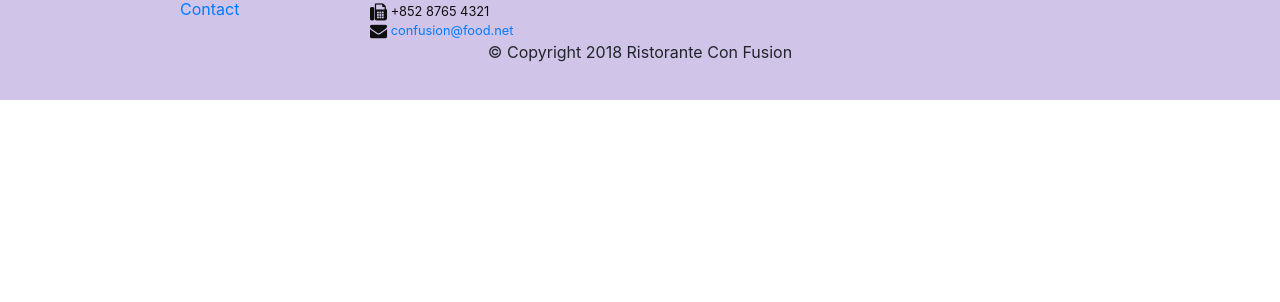
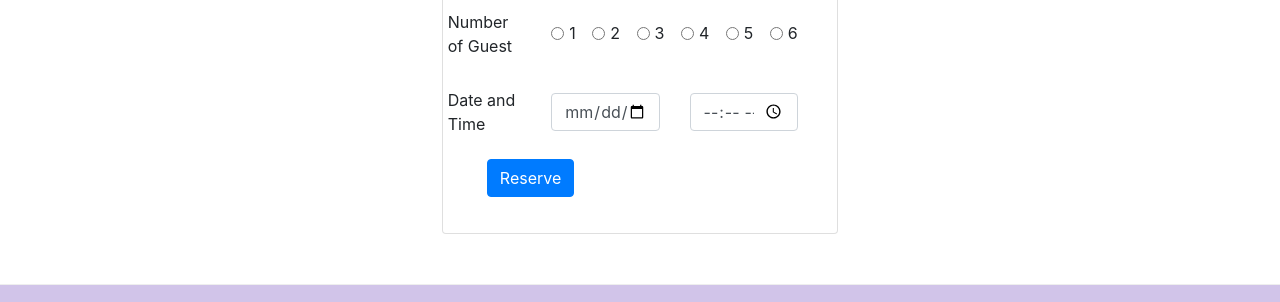
Before and after one commit to cherry247/Front-End-Web-UI-Frameworks-and-Tools-Bootstrap-4-, a website: page week-1/Bootstrap4/conFusion/index.html in a window 1280 px wide. Shown: the part 1661-1963 px from the top of the page. Before the commit the page ends 1761 px from the top, so only its background shows below. Drawn offline with nearby package versions, Linux system fonts and the light colour scheme.

Commit message:
added reservation table card and badges

```diff
--- a/week-1/Bootstrap4/conFusion/index.html
+++ b/week-1/Bootstrap4/conFusion/index.html
@@ -43,6 +43,9 @@
                 <div class="col-12 col-sm align-self-center">
                     <img src='img/logo.png' class="img-fluid">
                 </div>
+                <div class="col-12 col-sm align-self-center">
+                    <a class="btn btn-warning btn-block btn-sm" href="#reservationTable" role="button">Reserve a Table</a>
+                </div>
             </div>
         </div>
     </header>
@@ -74,8 +77,13 @@
                 <h3>This Month's Promotions</h3>
             </div>
             <div class="col col-sm col-md">
-                <h2>Weekend Grand Buffet</h2>
-                <p>Featuring mouthwatering combinations with a choice of five different salads, six enticing appetizers, six main entrees and five choicest desserts. Free flowing bubbly and soft drinks. All for just $19.99 per person </p>
+                <div class='media'>
+                    <div class="media-body">
+                <h2 class="mt-0">Weekend Grand Buffet <span class='badge badge-danger'>New</span></h2>
+                <p class="d-none d-sm-block">Featuring mouthwatering combinations with a choice of five different salads, six enticing appetizers, six main entrees and five choicest desserts. Free flowing bubbly and soft drinks. All for just $19.99 per person </p>
+            </div>
+            <img class="d-flex mr-3 img-thumbnail align-self-center"  src="img/buffet.png" alt="buffet">
+            </div>
             </div>
         </div>
 
@@ -100,6 +108,68 @@
             </div>
         </div>
     </div>
+    <div class='row row-content align-items-center justify-content-center' id='reservationTable'>
+        <div class="col-12 col-sm-4">
+        <div class='card'>
+            <h3 class="card-header bg-warning text-white">Reserve a table</h3>
+            <div class='card-body'>
+               <form>
+                   <div class="form-group row align-items-center"><!--row1-->
+                    <div class="row align-items-center">
+                    <div class="col-12 col-sm-3 col-form-label">Number of Guest</div>
+                    <div class="col-12 col-sm">
+                        <div class="form-check form-check-inline">
+                            <input class="form-check-input" type="radio" name="inlineRadioOptions" id="guest1" value="1">
+                            <label class="form-check-label" for="inlineRadio1">1</label>
+                          </div>
+                          <div class="form-check form-check-inline">
+                            <input class="form-check-input" type="radio" name="inlineRadioOptions" id="guest2" value="2">
+                            <label class="form-check-label" for="inlineRadio2">2</label>
+                          </div>
+                          <div class="form-check form-check-inline">
+                            <input class="form-check-input" type="radio" name="inlineRadioOptions" id="guest3" value="3">
+                            <label class="form-check-label" for="inlineRadio3">3</label>
+                          </div>
+                          <div class="form-check form-check-inline">
+                          <input class="form-check-input" type="radio" name="inlineRadioOptions" id="guest4" value="4">
+                          <label class="form-check-label" for="inlineRadio4">4</label>
+                          </div>
+                        <div class="form-check form-check-inline">
+                          <input class="form-check-input" type="radio" name="inlineRadioOptions" id="guest5" value="5">
+                          <label class="form-check-label" for="inlineRadio5">5</label>
+                        </div>
+                        <div class="form-check form-check-inline">
+                          <input class="form-check-input" type="radio" name="inlineRadioOptions" id="guest6" value="6">
+                          <label class="form-check-label" for="inlineRadio6">6</label>
+                        </div>
+                    </div>
+                    </div>
+                </div><!--enf of number of guest row-->
+                 <div class="form-group row"><!--date and time-->
+                   <div class="row align-items-center">
+                    <div class="col-12 col-sm-3 col-form-label">Date and Time</div>
+                    <div class='col-12 col-sm-4'>
+                        <input type='date' class='form-control' id='date' name='date' placeholder="date">
+                    </div>
+                    <div class='col-12 col-sm-4'>
+                        <input type='time' class='form-control' id='time' name='time' placeholder="time">
+                    </div>
+
+                   </div>
+                 </div>
+                 <div class="form-group row">
+                     <div class="row align-items-center">
+                    <div class="offset-md-4 col-md-10">
+                        <button type="submit" class="btn btn-primary">Reserve</button>
+                    </div>
+                </div>
+                 </div>
+               </form>
+               </div>
+            </div>
+        </div>
+    </div>
+
 
     <footer class='footer'>
         <div class="container">
```
Also changed, not shown: week-1/assignment-2-exs.png (added), week-1/assignment-2-full.png (added).
